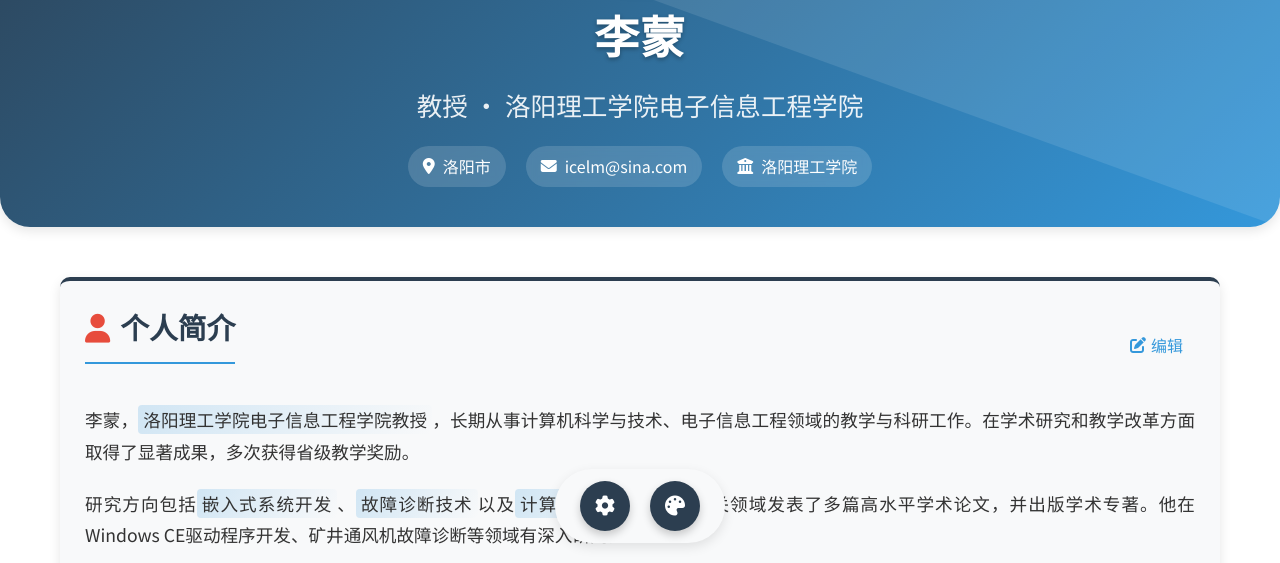
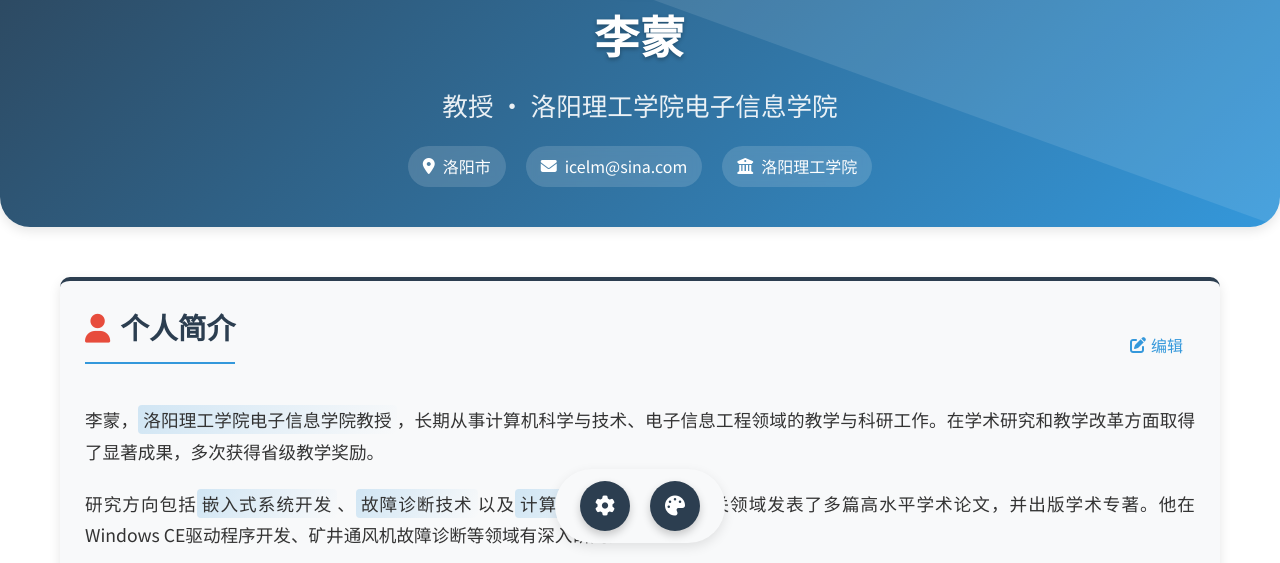
Before and after one commit to raymondlit/homepage, a plain HTML site: page index.html in a window 1280 px wide. Shown: the part 237-800 px from the top of the page. Drawn offline with nearby package versions, Linux system fonts and the light colour scheme; a web font is replaced by a local one.

Commit message:
Add files via upload

```diff
--- a/index.html
+++ b/index.html
@@ -848,7 +848,7 @@
             </div>
             <div class="header-content">
                 <h1>李蒙</h1>
-                <h2>教授 · 洛阳理工学院电子信息工程学院</h2>
+                <h2>教授 · 洛阳理工学院电子信息学院</h2>
                 <div class="contact-info">
                     <div class="contact-item">
                         <i class="fas fa-map-marker-alt"></i>
@@ -875,7 +875,7 @@
                     <button class="edit-btn"><i class="fas fa-edit"></i> 编辑</button>
                 </div>
                 <div class="bio-content">
-                    <p>李蒙，<span class="highlight">洛阳理工学院电子信息工程学院教授</span>，长期从事计算机科学与技术、电子信息工程领域的教学与科研工作。在学术研究和教学改革方面取得了显著成果，多次获得省级教学奖励。</p>
+                    <p>李蒙，<span class="highlight">洛阳理工学院电子信息学院教授</span>，长期从事计算机科学与技术、电子信息工程领域的教学与科研工作。在学术研究和教学改革方面取得了显著成果，多次获得省级教学奖励。</p>
                     <p>研究方向包括<span class="highlight">嵌入式系统开发</span>、<span class="highlight">故障诊断技术</span>以及<span class="highlight">计算机工程应用</span>，在相关领域发表了多篇高水平学术论文，并出版学术专著。他在Windows CE驱动程序开发、矿井通风机故障诊断等领域有深入研究。</p>
                     <p>主持建设了多门省级一流课程，获得河南省教育教学成果一、二等奖等荣誉。致力于将复杂的数学和工程概念以直观的方式呈现，2023年出版了专著《大画数学》</p>
 
@@ -1239,7 +1239,7 @@
                 </div>
                 <div class="form-group">
                     <label for="university">工作单位</label>
-                    <input type="text" id="university" value="洛阳理工学院电子信息工程学院">
+                    <input type="text" id="university" value="洛阳理工学院电子信息学院">
                 </div>
                 <div class="form-group">
                     <label for="email">电子邮箱</label>
@@ -1251,7 +1251,7 @@
                 </div>
                 <div class="form-group">
                     <label for="bio">个人简介</label>
-                    <textarea id="bio" rows="5">李蒙，洛阳理工学院电子信息工程学院教授，长期从事计算机科学与技术、电子信息工程领域的教学与科研工作。在学术研究和教学改革方面取得了显著成果，多次获得省级教学奖励。</textarea>
+                    <textarea id="bio" rows="5">李蒙，洛阳理工学院电子信息学院教授，长期从事计算机科学与技术、电子信息工程领域的教学与科研工作。在学术研究和教学改革方面取得了显著成果，多次获得省级教学奖励。</textarea>
                 </div>
                 <button type="submit" class="btn"><i class="fas fa-save"></i> 保存更改</button>
             </form>
@@ -1284,7 +1284,7 @@
     </div>
 
     <footer>
-        <p>© 2023 李蒙教授个人学术博客 | 洛阳理工学院电子信息工程学院</p>
+        <p>© 2023 李蒙教授个人学术博客 | 洛阳理工学院电子信息学院</p>
     </footer>
 
     <script>
```
